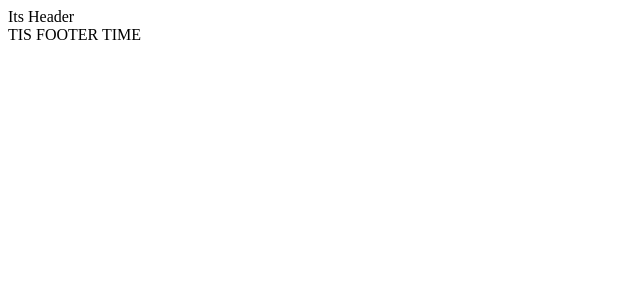
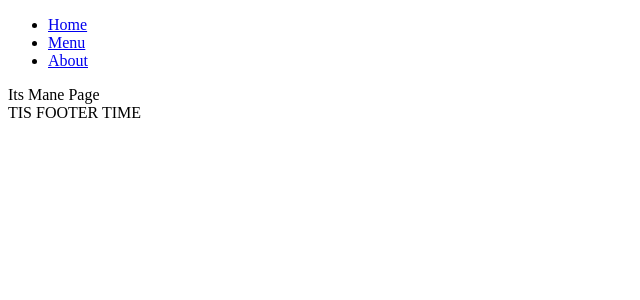
Before and after one commit to DmitryVoloshin/PizzaApp, a React (Create React App) app: page / in a window 1280 px wide. Shown: the top 300 px of the page, without its empty margins (0-640 px from the left). Built offline with nearby package versions, Linux system fonts and the light colour scheme.

Commit message:
some commit

```diff
--- a/src/components/App.js
+++ b/src/components/App.js
@@ -1,11 +1,12 @@
 import React from 'react';
 
-import { BrowserRouter as Router } from 'react-router-dom'
+import { BrowserRouter as Router, Route } from 'react-router-dom'
 
 
 
 import Header from './header';
 import Footer from './footer';
+import MainPage from './pages/main-page';
 
 function App() {
   return (
@@ -13,7 +14,7 @@ function App() {
         <Router>
         <Header/>
 
-
+            <Route path="/" component={MainPage}/>
 
 
 
--- a/src/components/header/header.js
+++ b/src/components/header/header.js
@@ -1,9 +1,22 @@
 import React from 'react';
+import { Link } from 'react-router-dom';
 
 
 const Header = ( ) =>{
     return(
-        <div>Its Header</div>
+        <div>
+            <ul>
+                <li>
+                    <Link to="/">Home</Link>
+                </li>
+                <li>
+                    <Link to="/menu">Menu</Link>
+                </li>
+                <li>
+                    <Link to="/about">About</Link>
+                </li>
+            </ul>
+        </div>
     )
 }
 
--- /dev/null
+++ b/src/components/pages/index.js
@@ -0,0 +1,3 @@
+import MainPage from './main-page';
+
+export default { MainPage, }
--- a/src/components/pages/main-page.js
+++ b/src/components/pages/main-page.js
@@ -5,3 +5,5 @@ const MainPage = ( ) =>{
         <div>Its Mane Page</div>
     )
 }
+
+export default MainPage;
```
Also changed, not shown: src/components/pages/menu.js (added).
